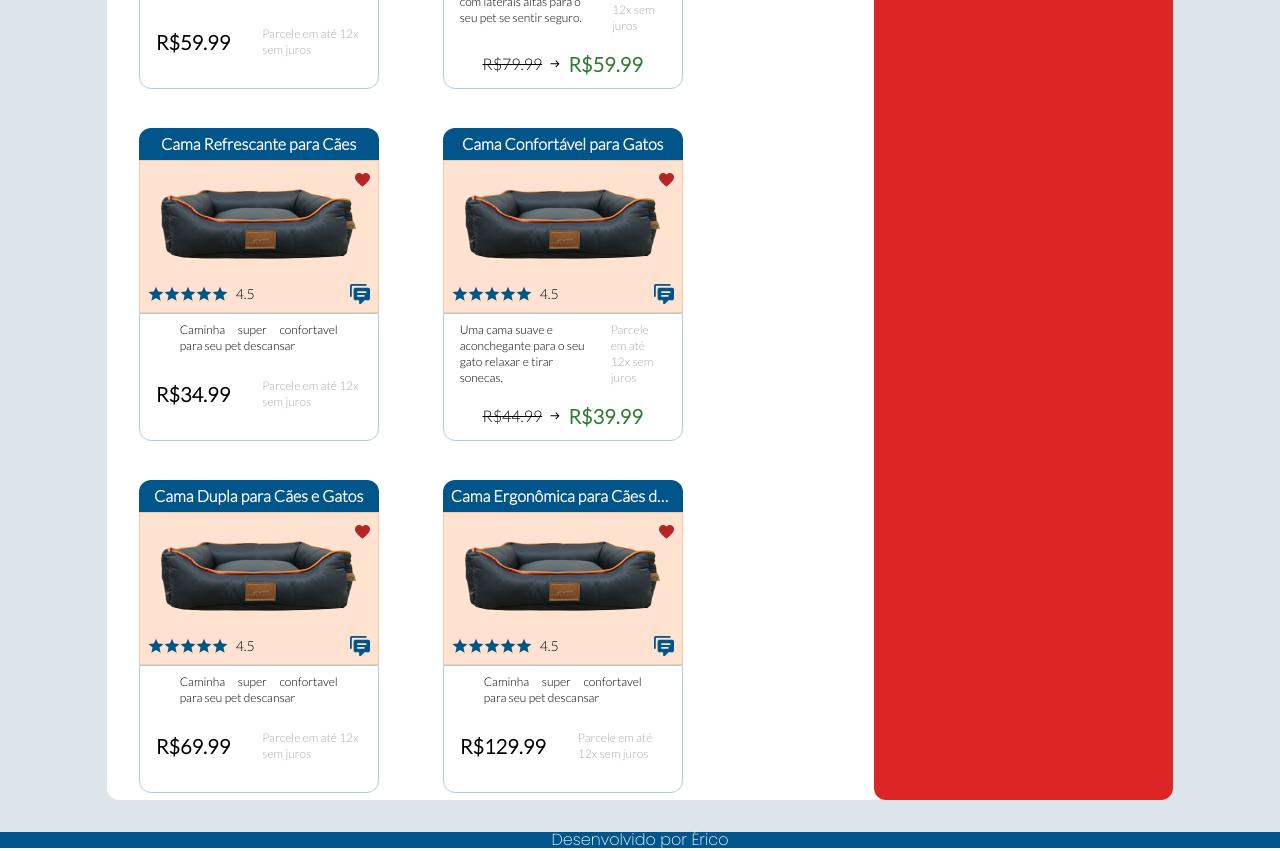
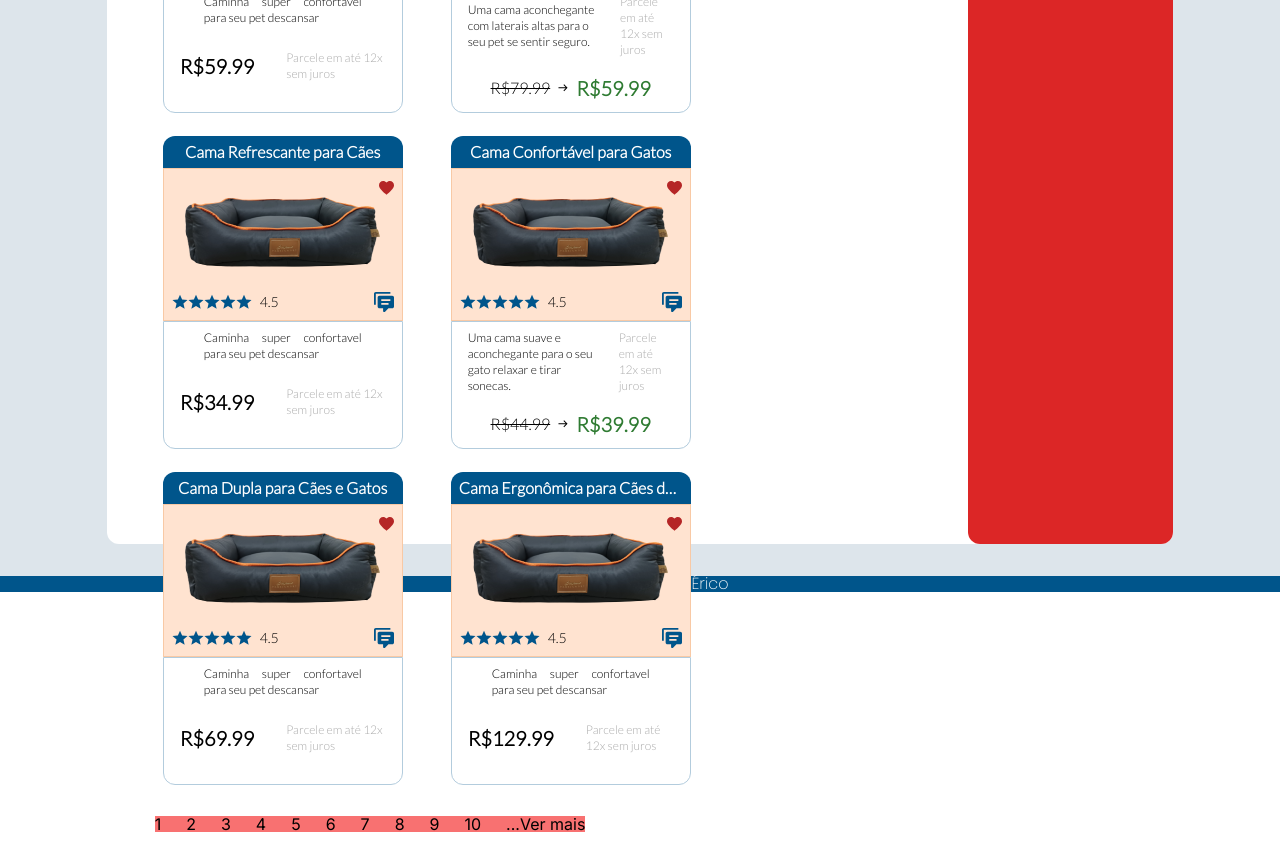
Before and after one commit to ecocaval/PetzZz_Front, a Next.js app: page /products in a window 1280 px wide. Shown: the part 440-1291 px from the top of the page. Built offline with nearby package versions, Linux system fonts and the light colour scheme.

Commit message:
refact: main tags in ProductsList ProductCard FilterHeader

```diff
--- a/src/app/components/FilterHeader/FilterHeader.tsx
+++ b/src/app/components/FilterHeader/FilterHeader.tsx
@@ -29,7 +29,7 @@ export default function FilterHeader() {
   ];
 
   return (
-    <main
+    <div
       className={`${latoTextFont.className} flex items-center justify-center w-screen h-20 bg-[var(--main-blue-bg)]`}
     >
       <div className="flex items-center mx-4 w-fit h-12 border-white border-r-2 border-dotted">
@@ -64,6 +64,6 @@ export default function FilterHeader() {
           <strong className="font-bold">1024</strong> produtos
         </p>
       </div>
-    </main>
+    </div>
   );
 }
--- a/src/app/components/ProductCard/ProductCard.tsx
+++ b/src/app/components/ProductCard/ProductCard.tsx
@@ -28,7 +28,7 @@ interface ProductCard {
 
 export default function ProductCard({title, isPromo, price, promoPrice, mainImage, description}: ProductCard) {
   return (
-    <div className={`${latoTextFont.className} w-60 h-72 m-8 rounded-xl`}>
+    <div className={`${latoTextFont.className} m-6 w-60 h-72 rounded-xl`}>
       <h1 className="w-full truncate text-center font-semibold text-white p-2 bg-[var(--main-blue-bg)] rounded-t-xl">
         {title}
       </h1>
--- a/src/app/components/ProductsList/ProductsList.tsx
+++ b/src/app/components/ProductsList/ProductsList.tsx
@@ -6,7 +6,8 @@ const products = [
     isPromo: false,
     price: 59.99,
     mainImage: "cama_pelucia.jpg",
-    description: "Uma cama extremamente macia e confortável para o seu animal de estimação.",
+    description:
+      "Uma cama extremamente macia e confortável para o seu animal de estimação.",
   },
   {
     title: "Cama Redonda com Laterais Altas",
@@ -14,14 +15,16 @@ const products = [
     price: 79.99,
     promoPrice: 59.99,
     mainImage: "cama_redonda.jpg",
-    description: "Uma cama aconchegante com laterais altas para o seu pet se sentir seguro.",
+    description:
+      "Uma cama aconchegante com laterais altas para o seu pet se sentir seguro.",
   },
   {
     title: "Cama Refrescante para Cães",
     isPromo: false,
     price: 34.99,
     mainImage: "cama_refrescante.jpg",
-    description: "Uma cama com material refrescante para manter o seu cão fresco nos dias quentes.",
+    description:
+      "Uma cama com material refrescante para manter o seu cão fresco nos dias quentes.",
   },
   {
     title: "Cama Confortável para Gatos",
@@ -29,28 +32,32 @@ const products = [
     price: 44.99,
     promoPrice: 39.99,
     mainImage: "cama_confortavel.jpg",
-    description: "Uma cama suave e aconchegante para o seu gato relaxar e tirar sonecas.",
+    description:
+      "Uma cama suave e aconchegante para o seu gato relaxar e tirar sonecas.",
   },
   {
     title: "Cama Dupla para Cães e Gatos",
     isPromo: false,
     price: 69.99,
     mainImage: "cama_dupla.jpg",
-    description: "Uma cama espaçosa com dois compartimentos para acomodar múltiplos animais de estimação.",
+    description:
+      "Uma cama espaçosa com dois compartimentos para acomodar múltiplos animais de estimação.",
   },
   {
     title: "Cama Ergonômica para Cães de Grande Porte",
     isPromo: false,
     price: 129.99,
     mainImage: "cama_ergonomica.jpg",
-    description: "Uma cama com design ergonômico especialmente projetada para cães de grande porte.",
+    description:
+      "Uma cama com design ergonômico especialmente projetada para cães de grande porte.",
   },
 ];
 
 export default function ProductsList() {
   return (
-    <main className="flex w-10/12 h-fit m-8 rounded-xl bg-white">
-      <div className="flex flex-wrap">
+    <div className="flex max-h-screen w-10/12 m-8 rounded-xl bg-white">
+      <div>
+        <div className="flex flex-wrap m-8">
           {products.map((product, index) => (
             <ProductCard
               key={index}
@@ -63,7 +70,21 @@ export default function ProductsList() {
             />
           ))}
         </div>
-      <div className="w-8/12 h-m bg-red-600 rounded-xl"></div>
-    </main>
+        <ul className="bg-red-400 flex items-center justify-between mx-12 my-6 w-1/2">
+          <li>1</li>
+          <li>2</li>
+          <li>3</li>
+          <li>4</li>
+          <li>5</li>
+          <li>6</li>
+          <li>7</li>
+          <li>8</li>
+          <li>9</li>
+          <li>10</li>
+          <p>...Ver mais</p>
+        </ul>
+      </div>
+      <div className="w-2/5 bg-red-600 rounded-xl"></div>
+    </div>
   );
 }
```
Lines whose indentation alone changed are shown as unchanged.
